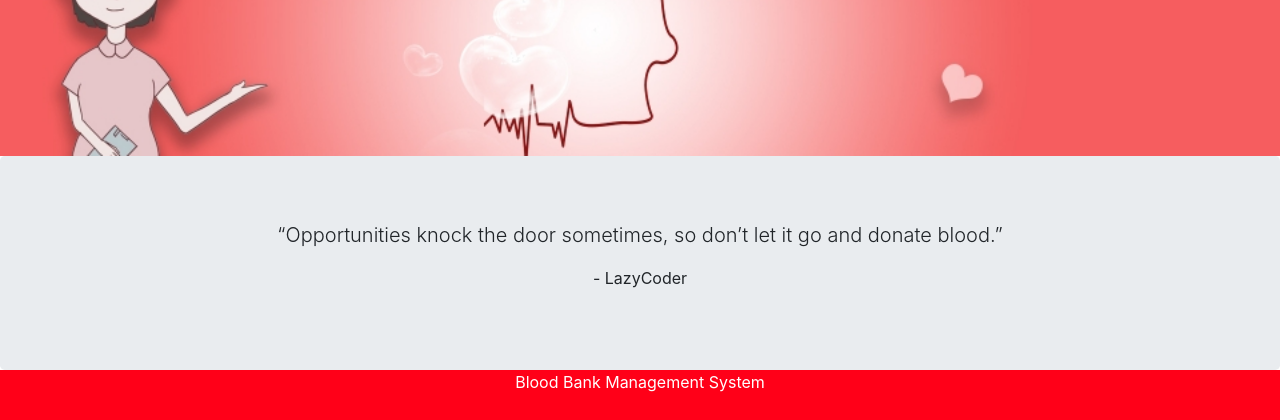
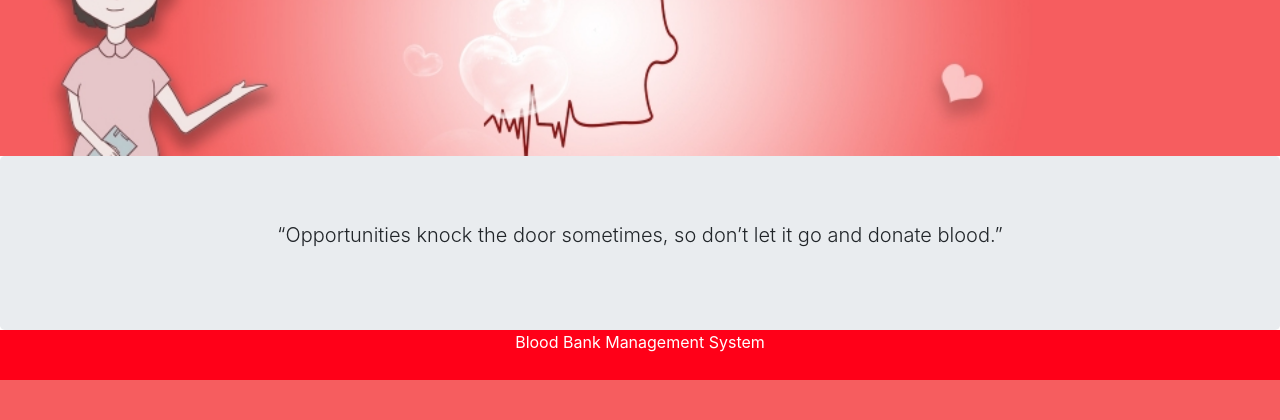
Before and after one commit to jbaviskar/bloodbank-management-system-TMV, a Django app: page / in a window 1280 px wide. Shown: the part 428-848 px from the top of the page. After the commit the page ends 808 px from the top, so only its background shows below. Run offline with Django 3.2, Linux system fonts and the light colour scheme; data comes from the database, SQL or seed files in the repository; some libraries are stand-ins or nearby versions.

Commit message:
lazy cutt

```diff
--- a/templates/blood/index.html
+++ b/templates/blood/index.html
@@ -33,7 +33,7 @@
     <p class="lead text-center">“Opportunities knock the door sometimes, so don’t let it go and donate blood.”
       </p>
 
-    <p class="text-center">- LazyCoder</p>
+
 
   </div>
   {% include "blood/footer.html" %}
```
